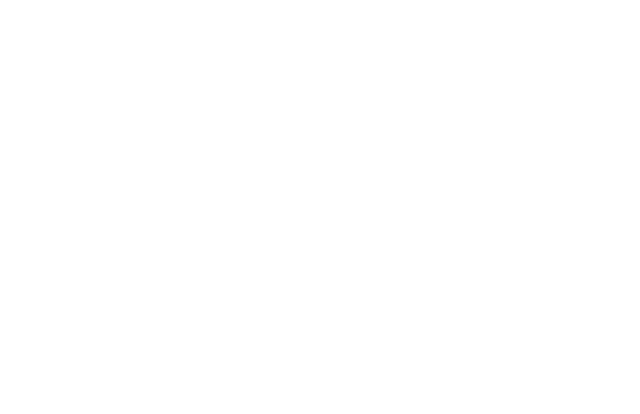
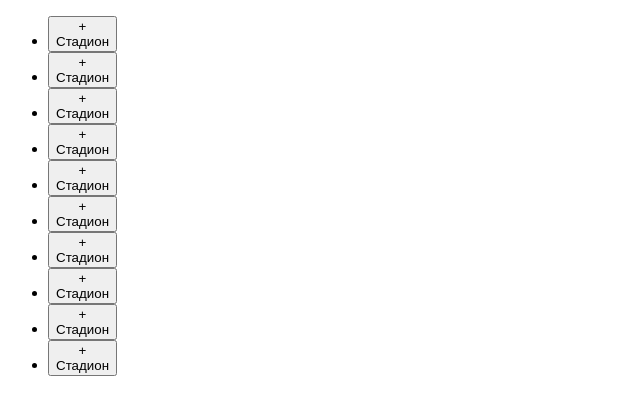
Before and after one commit to DShevv/only-test-task, a plain HTML site: page index.html in a window 1280 px wide. Shown: the whole page, without its empty margins (0-640 px from the left). Drawn offline with Linux system fonts and the light colour scheme.

Commit message:
add basic layout

```diff
--- a/index.html
+++ b/index.html
@@ -7,6 +7,70 @@
     <title>Document</title>
   </head>
   <body>
+    <main>
+      <ul>
+        <li class="item">
+          <button class="item__button">
+            <div class="item__button-symbol">+</div>
+            <div class="item__button-label">Стадион</div>
+          </button>
+        </li>
+        <li class="item">
+          <button class="item__button">
+            <div class="item__button-symbol">+</div>
+            <div class="item__button-label">Стадион</div>
+          </button>
+        </li>
+        <li class="item">
+          <button class="item__button">
+            <div class="item__button-symbol">+</div>
+            <div class="item__button-label">Стадион</div>
+          </button>
+        </li>
+        <li class="item">
+          <button class="item__button">
+            <div class="item__button-symbol">+</div>
+            <div class="item__button-label">Стадион</div>
+          </button>
+        </li>
+        <li class="item">
+          <button class="item__button">
+            <div class="item__button-symbol">+</div>
+            <div class="item__button-label">Стадион</div>
+          </button>
+        </li>
+        <li class="item">
+          <button class="item__button">
+            <div class="item__button-symbol">+</div>
+            <div class="item__button-label">Стадион</div>
+          </button>
+        </li>
+        <li class="item">
+          <button class="item__button">
+            <div class="item__button-symbol">+</div>
+            <div class="item__button-label">Стадион</div>
+          </button>
+        </li>
+        <li class="item">
+          <button class="item__button">
+            <div class="item__button-symbol">+</div>
+            <div class="item__button-label">Стадион</div>
+          </button>
+        </li>
+        <li class="item">
+          <button class="item__button">
+            <div class="item__button-symbol">+</div>
+            <div class="item__button-label">Стадион</div>
+          </button>
+        </li>
+        <li class="item">
+          <button class="item__button">
+            <div class="item__button-symbol">+</div>
+            <div class="item__button-label">Стадион</div>
+          </button>
+        </li>
+      </ul>
+    </main>
     <script src="index.js"></script>
   </body>
 </html>
```
